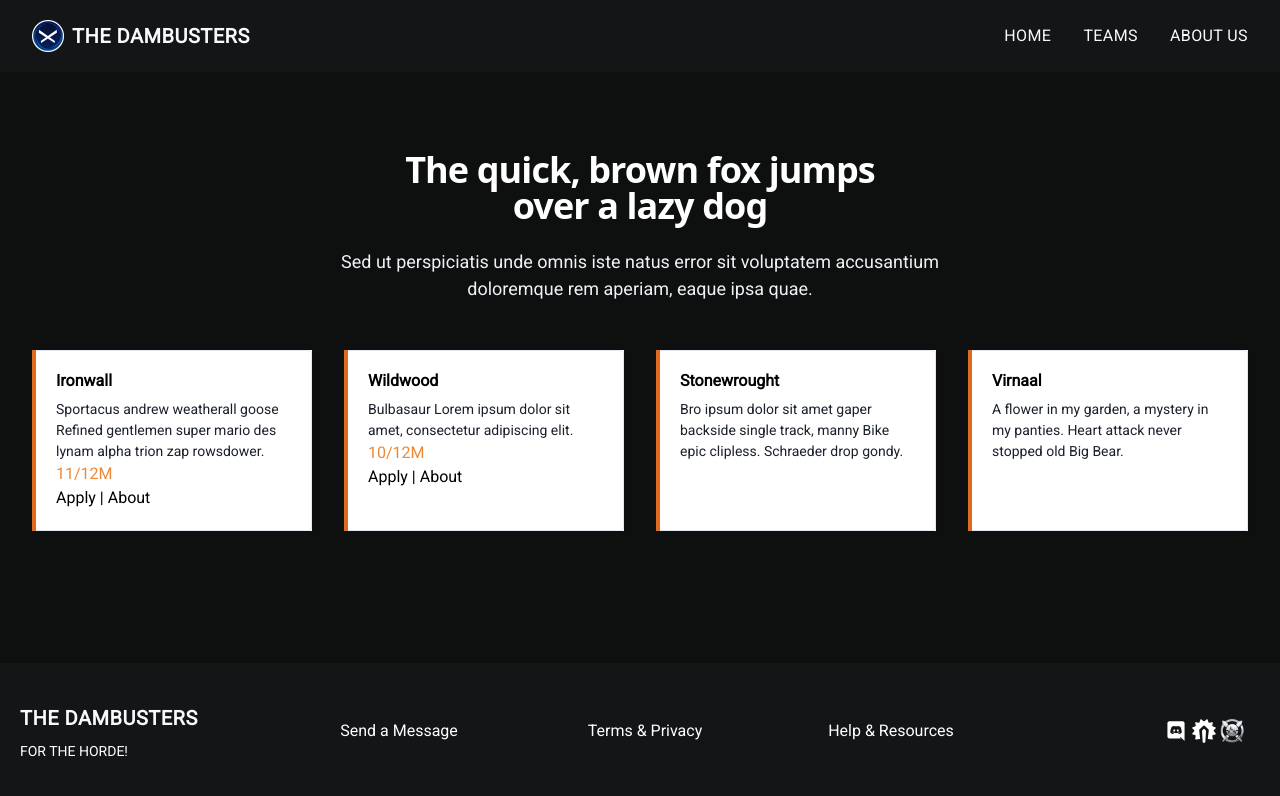
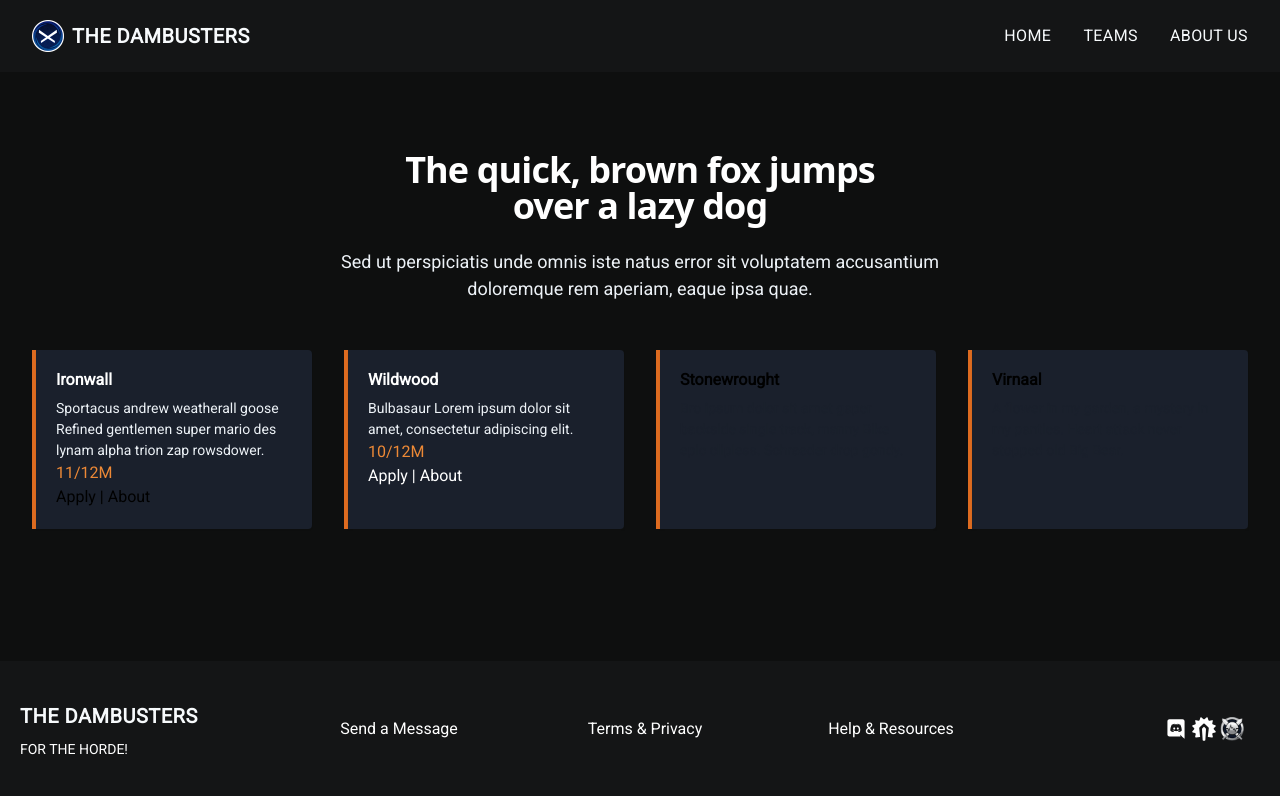
Before and after one commit to NikoDyring/dambusters, a Vue app in the folder packages/frontend/: page /apply in a window 1280 px wide. Shown: the top 796 px of the page. Built offline with nearby package versions, Linux system fonts and the light colour scheme.

Commit message:
change(frontend): Change style on application component.

```diff
--- a/packages/frontend/src/components/Application.vue
+++ b/packages/frontend/src/components/Application.vue
@@ -9,10 +9,10 @@
       </p>
     </div>
     <div class="grid gap-8 row-gap-5 mb-8 md:row-gap-8 lg:grid-cols-4 sm:grid-cols-2">
-      <div class="duration-300 transform bg-white border-l-4 border-orange-600 hover:-translate-y-2">
-        <div class="h-full p-5 border border-l-0 rounded-r shadow-sm">
-          <h6 class="mb-2 font-semibold leading-5">Ironwall</h6>
-          <p class="text-sm text-gray-900">
+      <div class="duration-300 transform bg-gray-900 border-l-4 rounded-r border-orange-600 hover:-translate-y-2">
+        <div class="h-full p-5  rounded-r shadow-sm">
+          <h6 class="mb-2 font-semibold text-white leading-5">Ironwall</h6>
+          <p class="text-sm text-gray-200">
             Sportacus andrew weatherall goose Refined gentlemen super mario des lynam alpha trion zap rowsdower.
           </p>
           <p class="text-md text-orange-500">11/12M</p>
@@ -23,30 +23,30 @@
           </p>
         </div>
       </div>
-      <div class="duration-300 transform bg-white border-l-4 border-orange-600 hover:-translate-y-2">
-        <div class="h-full p-5 border border-l-0 rounded-r shadow-sm">
-          <h6 class="mb-2 font-semibold leading-5">Wildwood</h6>
-          <p class="text-sm text-gray-900">
+      <div class="duration-300 transform bg-gray-900 border-l-4 rounded-r border-orange-600 hover:-translate-y-2">
+        <div class="h-full p-5 shadow-sm">
+          <h6 class="mb-2 font-semibold text-white leading-5">Wildwood</h6>
+          <p class="text-sm text-gray-200">
             Bulbasaur Lorem ipsum dolor sit amet, consectetur adipiscing elit.
           </p>
           <p class="text-md text-orange-500">10/12M</p>
-          <p class="text-md text-black">
+          <p class="text-md text-white">
             <a href="#">Apply</a>
             |
             <a href="#">About</a>
           </p>
         </div>
       </div>
-      <div class="duration-300 transform bg-white border-l-4 border-orange-600 hover:-translate-y-2">
-        <div class="h-full p-5 border border-l-0 rounded-r shadow-sm">
+      <div class="duration-300 transform bg-gray-900 border-l-4 rounded-r border-orange-600 hover:-translate-y-2">
+        <div class="h-full p-5 shadow-sm">
           <h6 class="mb-2 font-semibold leading-5">Stonewrought</h6>
           <p class="text-sm text-gray-900">
             Bro ipsum dolor sit amet gaper backside single track, manny Bike epic clipless. Schraeder drop gondy.
           </p>
         </div>
       </div>
-      <div class="duration-300 transform bg-white border-l-4 border-orange-600 hover:-translate-y-2">
-        <div class="h-full p-5 border border-l-0 rounded-r shadow-sm">
+     <div class="duration-300 transform bg-gray-900 border-l-4 rounded-r border-orange-600 hover:-translate-y-2">
+        <div class="h-full p-5  shadow-sm">
           <h6 class="mb-2 font-semibold leading-5">Virnaal</h6>
           <p class="text-sm text-gray-900">
             A flower in my garden, a mystery in my panties. Heart attack never stopped old Big Bear.
```
